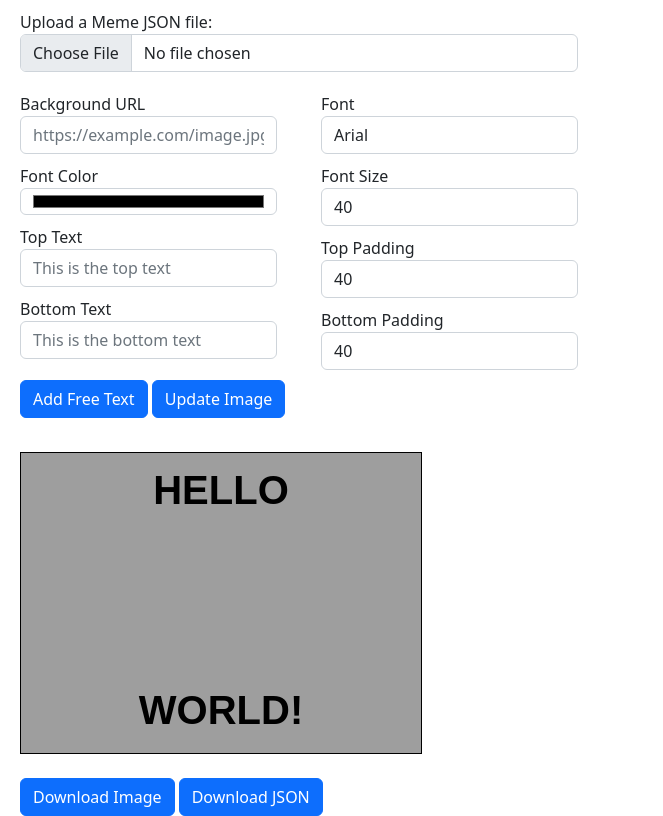
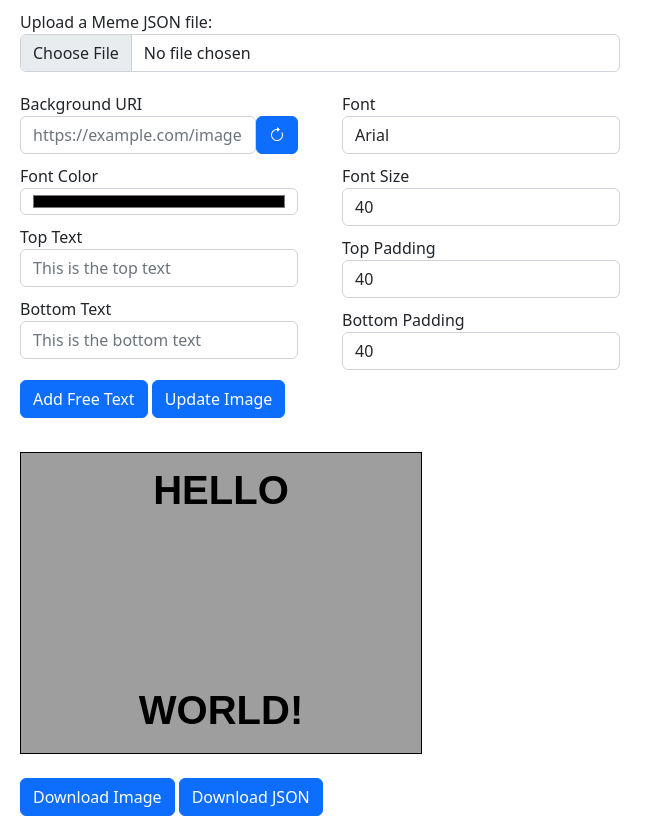
Before and after one commit to Red5d/memejson, a plain HTML site: page index.html in a window 1280 px wide. Shown: the whole page, without its empty margins (0-663 px from the left). Drawn offline with nearby package versions, Linux system fonts and the light colour scheme.

Commit message:
Fix background image not loading from URI. Added reload button.

```diff
--- a/index.html
+++ b/index.html
@@ -5,6 +5,7 @@
 
   <link rel="stylesheet" href="https://cdn.jsdelivr.net/npm/bootstrap@5.2.3/dist/css/bootstrap.min.css" integrity="sha384-rbsA2VBKQhggwzxH7pPCaAqO46MgnOM80zW1RWuH61DGLwZJEdK2Kadq2F9CUG65" crossorigin="anonymous">
   <script src="https://cdn.jsdelivr.net/npm/bootstrap@5.2.3/dist/js/bootstrap.min.js" integrity="sha384-cuYeSxntonz0PPNlHhBs68uyIAVpIIOZZ5JqeqvYYIcEL727kskC66kF92t6Xl2V" crossorigin="anonymous"></script>
+  <link rel="stylesheet" href="https://cdn.jsdelivr.net/npm/bootstrap-icons@1.11.1/font/bootstrap-icons.css">
 
   <style>
     #canvas-container {
@@ -119,8 +120,11 @@
     <div class="row">
       <div class="col">
         <div class="form-group">
-          <label for="background-url">Background URL</label>
-          <input type="text" class="form-control" id="background-url" placeholder="https://example.com/image.jpg">
+          <label for="background-uri">Background URI</label>
+          <div style="display:flex">
+          <input type="text" class="form-control" id="background-uri" placeholder="https://example.com/image.jpg">
+          <button id="update-background" class="btn btn-primary" onclick="json.background_uri = document.getElementById('background-uri').value;generateImage(json)"><i class="bi bi-arrow-clockwise"></i></button>
+          </div>
         </div>
 
         <div class="form-group">
@@ -367,6 +371,10 @@
         }
       };
 
+      backgroundImage.onerror = function() {
+        alert("Error loading background image");
+      };
+
       // Set the source of the background image (from url or base64)
       backgroundImage.src = json.background_uri;
 
@@ -387,6 +395,7 @@
     generateImage(json);
 
 
+    // Add event listeners to the input fields
     var topText = document.getElementById('top-text');
     topText.addEventListener('keyup', function() {
       json.top_text = topText.value;
```
